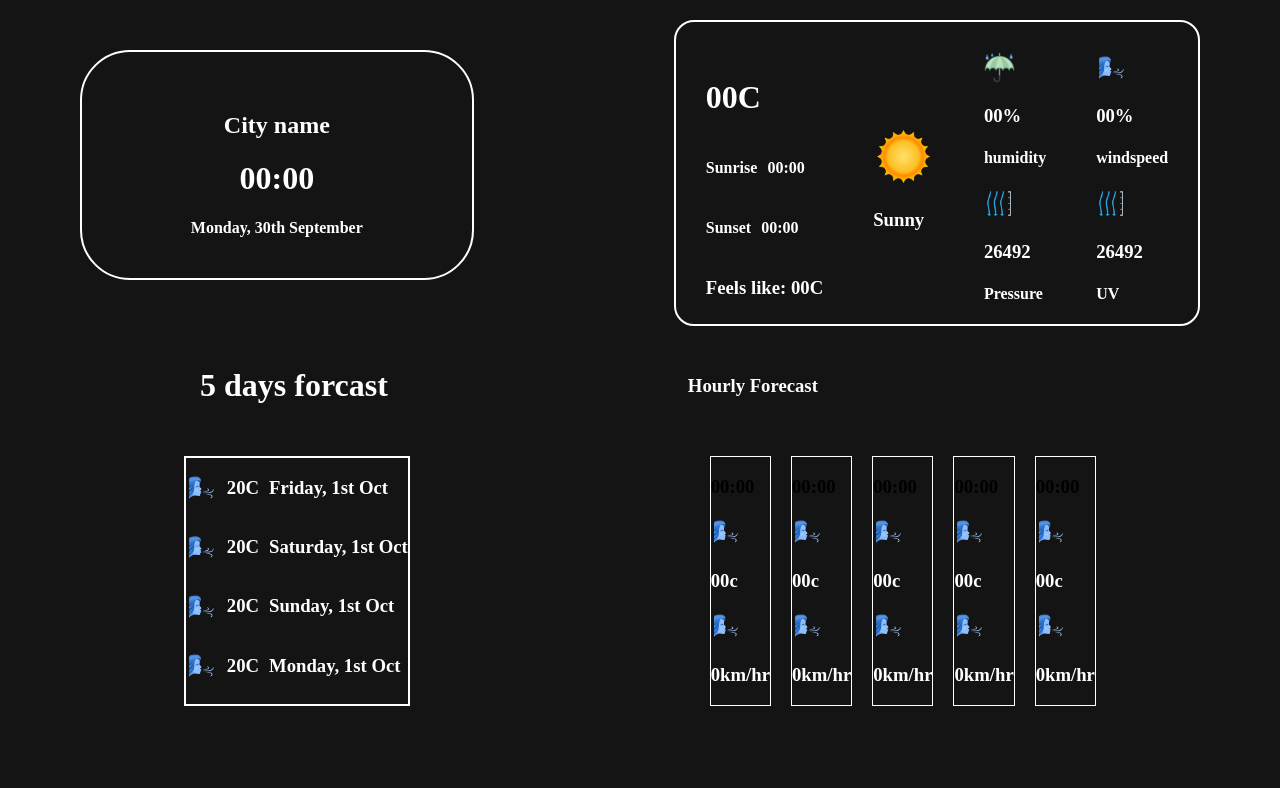
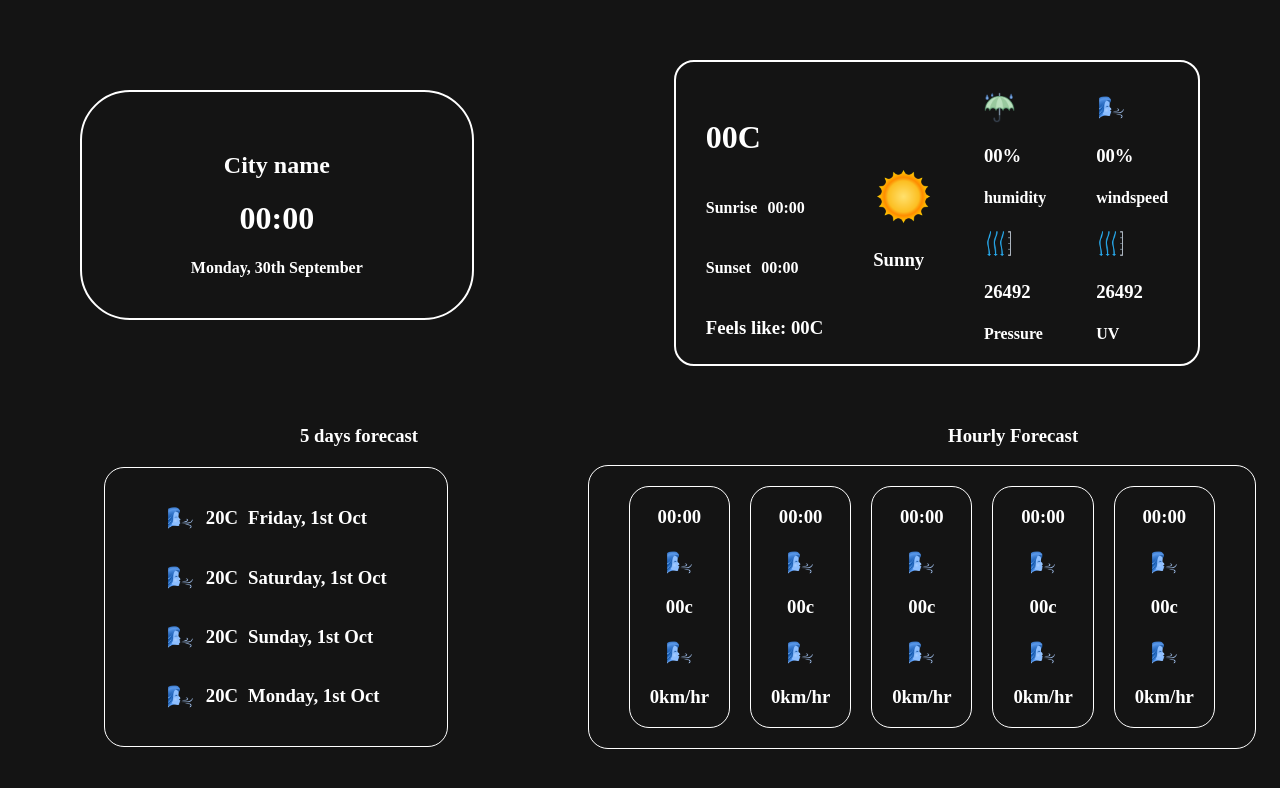
Before and after one commit to DeVTeJ10/Wea-The-Ether, a React (Vite) app: page / in a window 1280 px wide. Shown: the top 788 px of the page. Built offline with nearby package versions, Linux system fonts and the light colour scheme.

Commit message:
proper structuring of the website

```diff
--- a/src/Pages/homepage/homePage.css
+++ b/src/Pages/homepage/homePage.css
@@ -53,6 +53,7 @@
     gap: 200px;
     justify-content: center;
     margin-top: 20px;
+    padding-top: 40px;
 }
 
 .sunrise{
@@ -76,7 +77,12 @@
 }
 
 .weektemperature{
-    border: 2px solid white;
+    border: 0.5px solid white;
+    border-radius: 20px;
+    padding-left: 60px;
+    padding-right: 60px;
+    padding-top: 20px;
+    padding-bottom: 20px;
 }
 
 .hourly{
@@ -86,6 +92,12 @@
 .forecasthour{
     display: flex;
     gap: 20px;
+    border: 0.3px solid white;
+    border-radius: 20px;
+    padding-left: 40px;
+    padding-right: 40px;
+    padding-top: 20px;
+    padding-bottom: 20px;
 }
 
 .forehour{
@@ -93,24 +105,33 @@
 }
 
 .Hourlyforecast{
-    border: 1px solid white;
+    display: flex;
+    flex-direction: column;
+    align-items: center;
+    border: 0.5px solid white;
+    border-radius: 20px;
+    padding-left: 20px;
+    padding-right: 20px;
 }
 
 .finaltemp{
     display: flex;
-    gap: 300px;
+    align-items: center;
+    gap: 140px;
     justify-content: center;
-    margin-top: 30px;
+    margin-top: 0px;
+    color: white;
+    padding-left: 80px;
 }
 
 .forcaster{
-    padding-left: 200px;
+    padding-left: 300px;
     color: white;
 }
 
 .hourlydayforcaster{
     display: flex;
     align-items: center;
-    gap: 300px;
-    margin-top: 20px;
+    gap: 530px;
+    margin-top: 40px;
 }
--- a/src/Pages/homepage/homePage.jsx
+++ b/src/Pages/homepage/homePage.jsx
@@ -68,7 +68,7 @@ const homePage = () => {
                 </div>
 
             <div className="hourlydayforcaster">
-            <h1 className="forcaster">5 days forcast</h1>
+            <h3 className="forcaster">5 days forecast</h3>
             <h3 className="forehour">Hourly Forecast</h3>
             </div>
 
@@ -96,6 +96,9 @@ const homePage = () => {
                     </div>
                     </div>
 
+
+                <div className="hourcasterfors">
+                <div className="hourcasterfor">
                     <div className="forecasthour">
                         <div className="Hourlyforecast">
                             <h3>00:00</h3>
@@ -133,6 +136,8 @@ const homePage = () => {
                             <h3 className="hourly">0km/hr</h3>
                     </div>
                     </div>
+                        </div>
+                </div>
                     </div>
     </div>
   );
```
